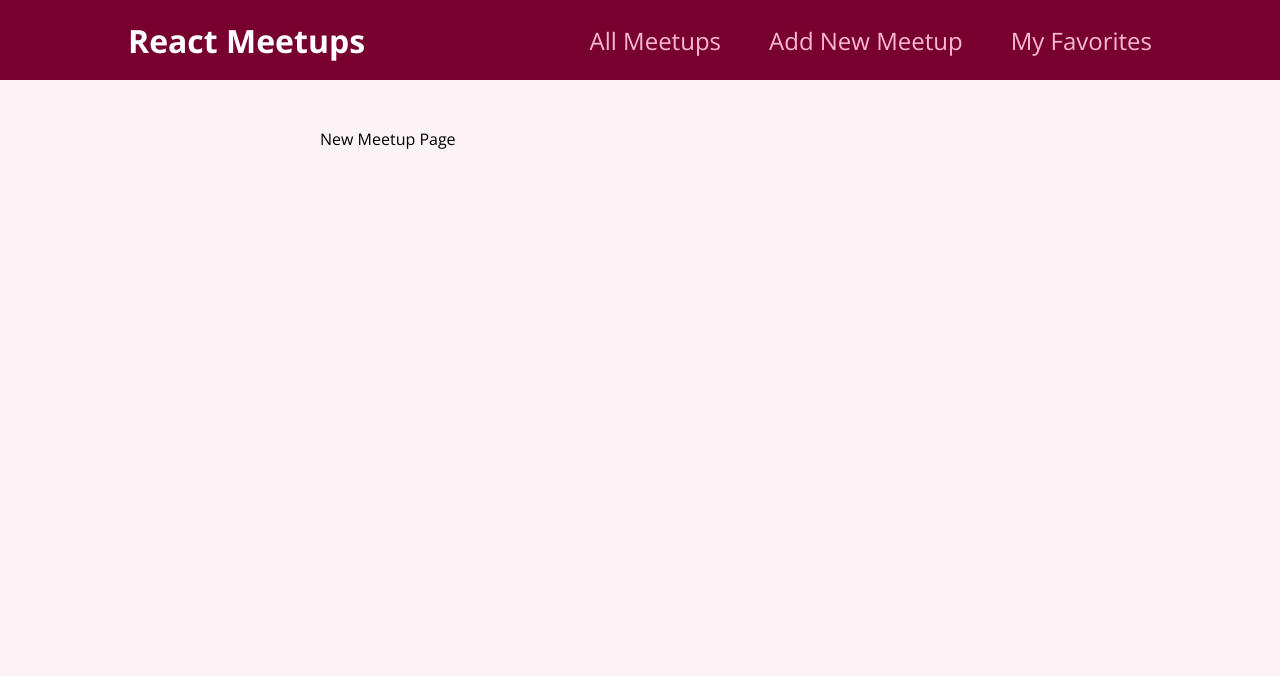
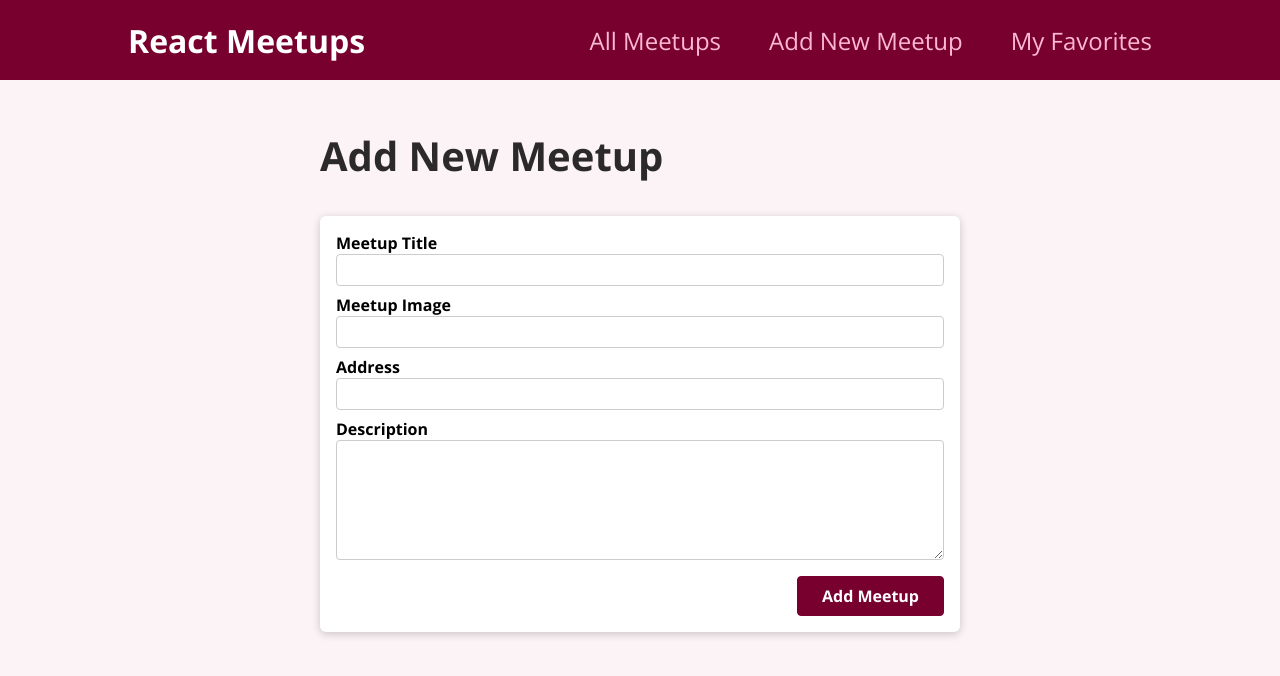
Before and after one commit to jtan-aps/react-course, a React (Create React App) app: page /new-meetup in a window 1280 px wide. Shown: the top 676 px of the page. Built offline with nearby package versions, Linux system fonts and the light colour scheme.

Commit message:
Completed Lesson 40

```diff
--- /dev/null
+++ b/src/components/meetups/NewMeetupForm.js
@@ -0,0 +1,40 @@
+import Card from "../ui/Card";
+import classes from "./NewMeetupForm.module.css";
+
+function NewMeetupForm() {
+  return (
+    <Card>
+      <form className={classes.form}>
+        <div className={classes.control}>
+          <label htmlFor="title">
+            Meetup Title
+            <input type="text" required id="title" />
+          </label>
+        </div>
+        <div className={classes.control}>
+          <label htmlFor="image">
+            Meetup Image
+            <input type="url" required id="image" />
+          </label>
+        </div>
+        <div className={classes.control}>
+          <label htmlFor="address">
+            Address
+            <input type="text" required id="address" />
+          </label>
+        </div>
+        <div className={classes.control}>
+          <label htmlFor="description">
+            Description
+            <textarea required id="description" rows="5"></textarea>
+          </label>
+        </div>
+        <div className={classes.actions}>
+            <button>Add Meetup</button>
+        </div>
+      </form>
+    </Card>
+  );
+}
+
+export default NewMeetupForm;
--- /dev/null
+++ b/src/components/meetups/NewMeetupForm.module.css
@@ -0,0 +1,51 @@
+.form {
+    padding: 1rem;
+  }
+
+
+  .control {
+    margin-bottom: 0.5rem;
+  }
+
+
+  .control label {
+    display: block;
+    font-weight: bold;
+    margin-bottom: 0.5rem;
+  }
+
+
+  .control input,
+  .control textarea {
+    display: block;
+    font: inherit;
+    border-radius: 4px;
+    border: 1px solid #ccc;
+    padding: 0.25rem;
+    width: 100%;
+  }
+
+
+  .actions {
+    margin-top: 1rem;
+    text-align: right;
+  }
+
+
+  .actions button {
+    font: inherit;
+    cursor: pointer;
+    background-color: #77002e;
+    color: white;
+    padding: 0.5rem 1.5rem;
+    border: 1px solid #77002e;
+    border-radius: 4px;
+    font-weight: bold;
+  }
+
+
+  .actions button:hover,
+  .actions button:active {
+    background-color: #a50e48;
+    border-color: #a50e48;
+  }
--- a/src/pages/NewMeetup.js
+++ b/src/pages/NewMeetup.js
@@ -1,5 +1,12 @@
+import NewMeetupForm from "../components/meetups/NewMeetupForm";
+
 function NewMeetupPage() {
-    return <div>New Meetup Page</div>;
-  }
+  return (
+    <section>
+      <h1>Add New Meetup</h1>
+      <NewMeetupForm />
+    </section>
+  );
+}
 
-  export default NewMeetupPage;
+export default NewMeetupPage;
```
